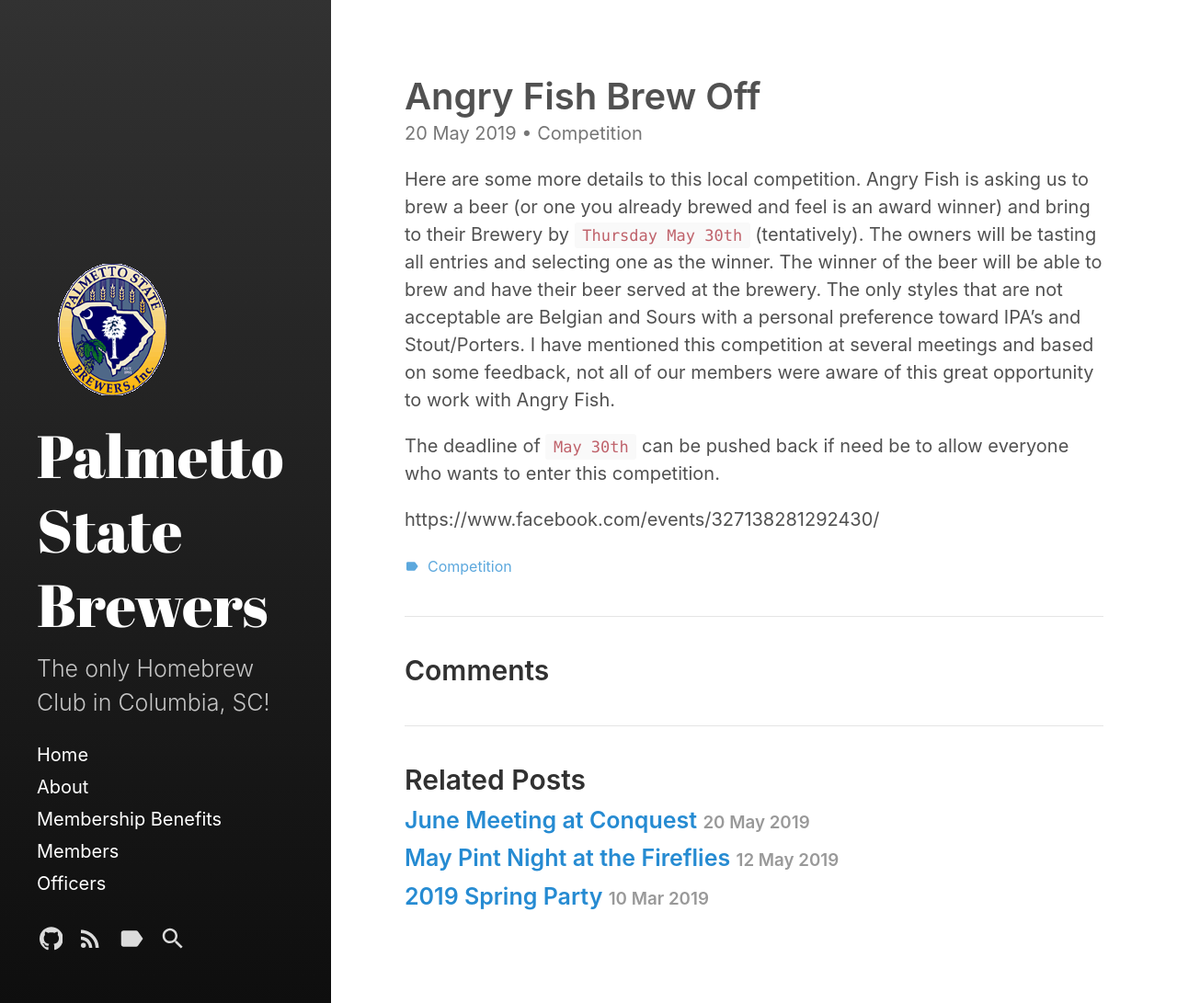
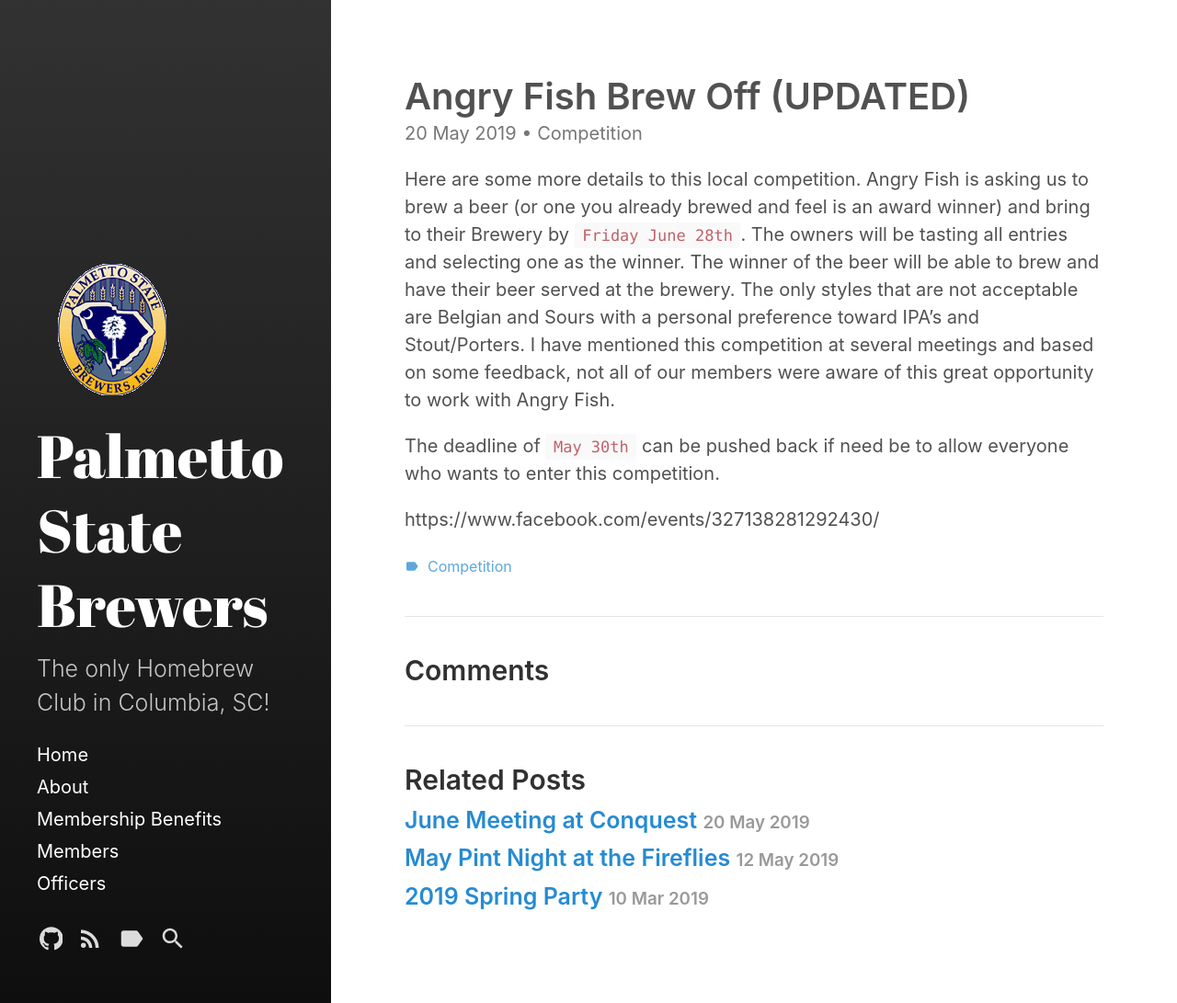
Before and after one commit to palmettostatebrewers/palmettostatebrewers.github.io, a Jekyll site: the page built from _posts/2019-05-20-Angry-Fish-Brew-Off.md, in a window 1280 px wide. Shown: the whole page at 92% size. Built offline with Jekyll 4.4.1, drawn with Linux system fonts in a browser that asks for light colours.

Commit message:
Update 2019-05-20-Angry-Fish-Brew-Off.md

```diff
--- a/_posts/2019-05-20-Angry-Fish-Brew-Off.md
+++ b/_posts/2019-05-20-Angry-Fish-Brew-Off.md
@@ -1,6 +1,6 @@
 ---
 layout: post
-title: "Angry Fish Brew Off"
+title: "Angry Fish Brew Off (UPDATED)"
 categories:
   - Competition
 tags:
@@ -10,7 +10,7 @@ last_modified_at: Mon 20 May 2018 01:48:00 PM EDT
 
 Here are some more details to this local competition.  Angry Fish is asking us to brew a beer
 (or one you already brewed and feel is an award winner) and bring to their Brewery by
-`Thursday May 30th` (tentatively).  The owners will be tasting all entries and selecting one as
+`Friday June 28th`.  The owners will be tasting all entries and selecting one as
 the winner.  The winner of the beer will be able to brew and have their beer served at the brewery.
 The only styles that are not acceptable are Belgian and Sours with a personal preference toward
 IPA's and Stout/Porters. I have mentioned this competition at several meetings and based on
```
